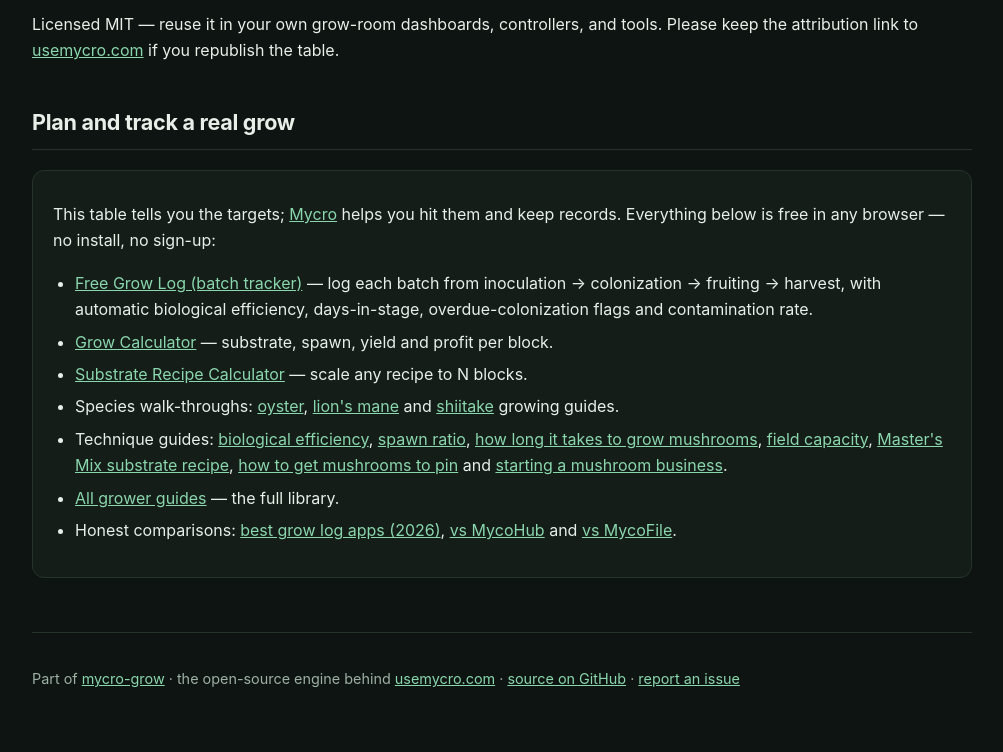
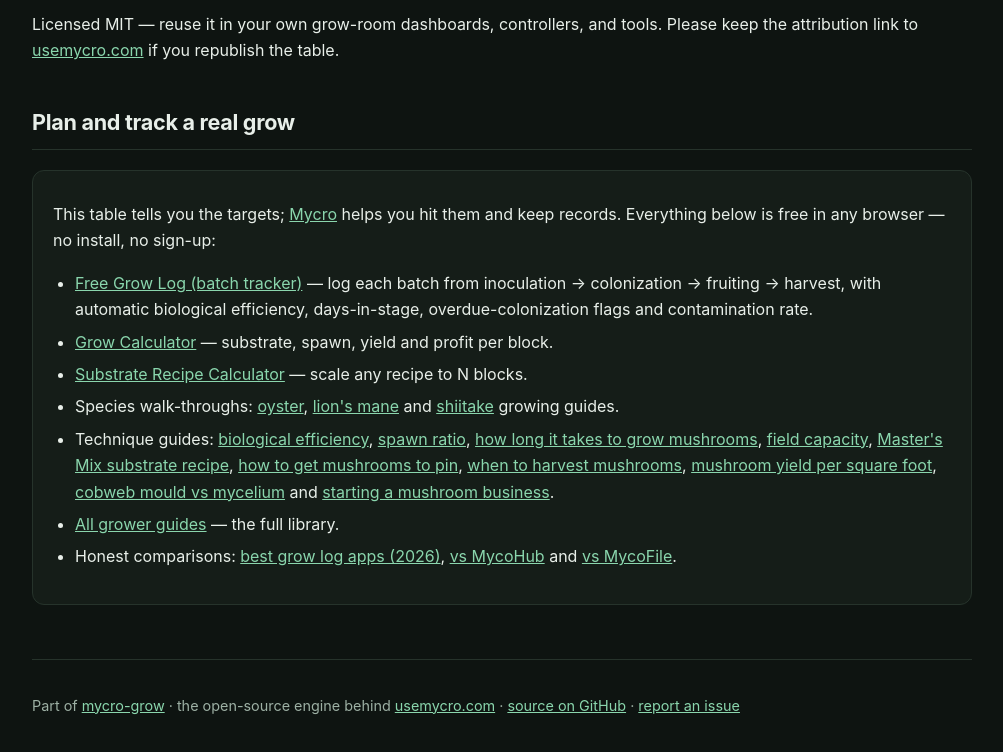
Before and after one commit to SaschaHeyer/mycro-grow, a website: page docs/species.html in a window 1280 px wide. Shown: the part 2563-3315 px from the top of the page, without its empty margins (138-1141 px from the left). Drawn offline with Linux system fonts and the light colour scheme.

Commit message:
Reference pages link the harvest-timing, yield-per-square-foot and cobweb guides

```diff
--- a/docs/species.html
+++ b/docs/species.html
@@ -314,7 +314,7 @@
     <li><a href="https://usemycro.com/calculator.html">Grow Calculator</a> — substrate, spawn, yield and profit per block.</li>
     <li><a href="https://usemycro.com/substrate-calculator.html">Substrate Recipe Calculator</a> — scale any recipe to N blocks.</li>
     <li>Species walk-throughs: <a href="https://usemycro.com/guides/oyster-mushroom-growing.html">oyster</a>, <a href="https://usemycro.com/guides/lions-mane-mushroom-growing.html">lion's mane</a> and <a href="https://usemycro.com/guides/shiitake-mushroom-growing.html">shiitake</a> growing guides.</li>
-    <li>Technique guides: <a href="https://usemycro.com/guides/biological-efficiency.html">biological efficiency</a>, <a href="https://usemycro.com/guides/spawn-ratio.html">spawn ratio</a>, <a href="https://usemycro.com/guides/how-long-to-grow-mushrooms.html">how long it takes to grow mushrooms</a>, <a href="https://usemycro.com/guides/field-capacity.html">field capacity</a>, <a href="https://usemycro.com/guides/masters-mix-substrate-recipe.html">Master's Mix substrate recipe</a>, <a href="https://usemycro.com/guides/mushroom-pinning.html">how to get mushrooms to pin</a> and <a href="https://usemycro.com/guides/start-mushroom-business.html">starting a mushroom business</a>.</li>
+    <li>Technique guides: <a href="https://usemycro.com/guides/biological-efficiency.html">biological efficiency</a>, <a href="https://usemycro.com/guides/spawn-ratio.html">spawn ratio</a>, <a href="https://usemycro.com/guides/how-long-to-grow-mushrooms.html">how long it takes to grow mushrooms</a>, <a href="https://usemycro.com/guides/field-capacity.html">field capacity</a>, <a href="https://usemycro.com/guides/masters-mix-substrate-recipe.html">Master's Mix substrate recipe</a>, <a href="https://usemycro.com/guides/mushroom-pinning.html">how to get mushrooms to pin</a>, <a href="https://usemycro.com/guides/when-to-harvest-mushrooms.html">when to harvest mushrooms</a>, <a href="https://usemycro.com/guides/mushroom-yield-per-square-foot.html">mushroom yield per square foot</a>, <a href="https://usemycro.com/guides/cobweb-mold.html">cobweb mould vs mycelium</a> and <a href="https://usemycro.com/guides/start-mushroom-business.html">starting a mushroom business</a>.</li>
     <li><a href="https://usemycro.com/guides/">All grower guides</a> — the full library.</li>
     <li>Honest comparisons: <a href="https://usemycro.com/alternatives/best-mushroom-grow-log-apps.html">best grow log apps (2026)</a>, <a href="https://usemycro.com/alternatives/mycohub.html">vs MycoHub</a> and <a href="https://usemycro.com/alternatives/mycofile.html">vs MycoFile</a>.</li>
   </ul>
```
Also changed, not shown: docs/index.html (+1 -0 lines).
